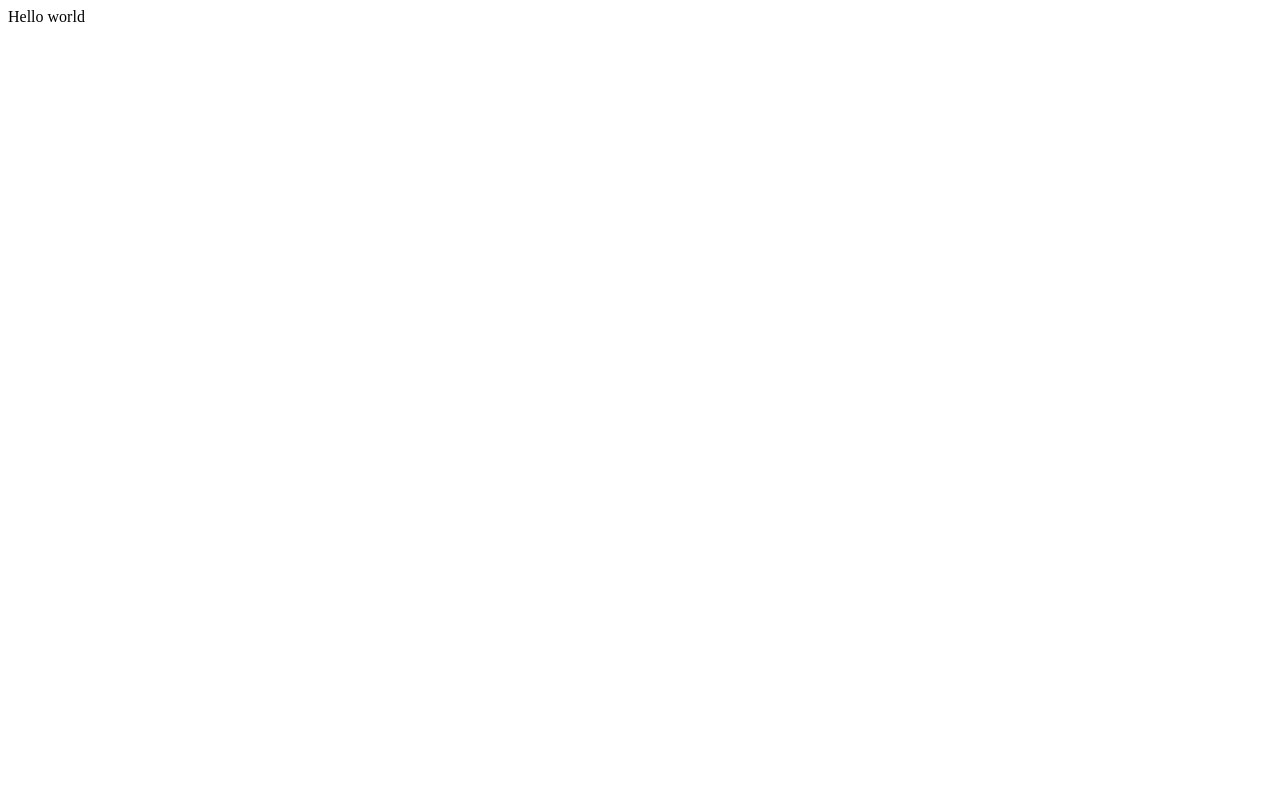
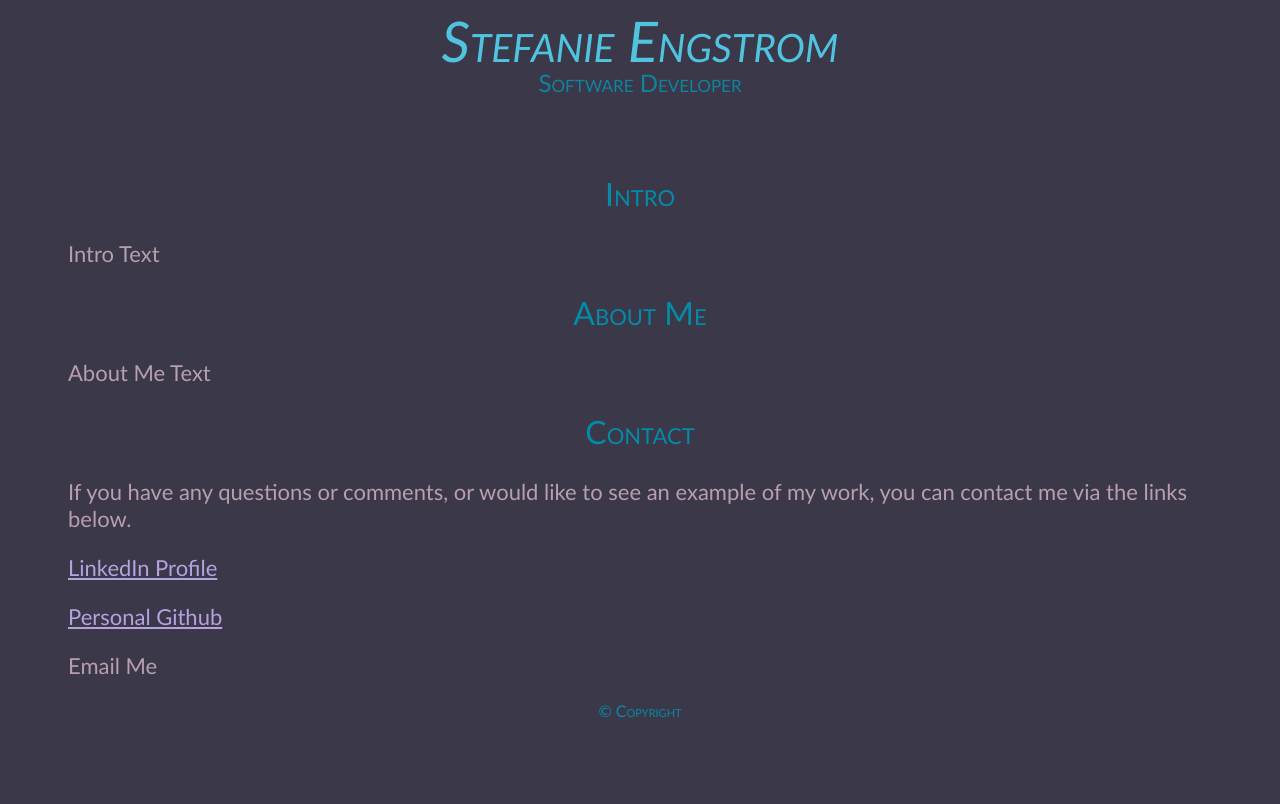
Before and after one commit to s3ngstrom/thinkful-portfolio, a plain HTML site: page index.html in a window 1280 px wide. Drawn offline with Linux system fonts and the light colour scheme.

Commit message:
Initial content creation
- created /images directory, uploaded headshot
- index.html: added text/placeholders for required site content
- style.css: defined initial required styling

```diff
--- a/index.html
+++ b/index.html
@@ -9,8 +9,27 @@
 </head>
 
 <body>
-  Hello world
+	<header>
+		<h1>Stefanie Engstrom</h1>
+    <h3>Software Developer</h3>
+	</header>
+	<main>
+		<h2>Intro</h2>
+    <p>Intro Text
 
-</body>
+    <h2>About Me</h2>
+    <p>About Me Text
+
+    <h2>Contact</h2>
+    <p>If you have any questions or comments, or would like to see an example of my work, you can contact me via the links below.</p>
+    <p><a href="https://www.linkedin.com/in/stefanie-engstrom-35b11349/">LinkedIn Profile</a>
+    <p><a href="https://github.com/s3ngstrom">Personal Github</a>
+    <p>Email Me
+
+    </p>
+
+	</main>
+	<footer>© Copyright</footer>
+
 
 </html>
--- a/style.css
+++ b/style.css
@@ -0,0 +1,89 @@
+
+body {
+	background-color: #3b384a;
+}
+
+header {
+
+	height: 100px;
+}
+
+main {
+	padding-top: 10px;
+	min-height: 400px;
+}
+
+footer {
+	height: 100px;
+    text-align: center;
+    font-family:'Gill Sans', 'Gill Sans MT', Calibri, 'Trebuchet MS', sans-serif;
+    font-weight: 100;
+    font-variant: small-caps;
+    font-size: 16px;
+    color: #048BA8;
+}
+
+a:link{
+    color: #b5a2de ;
+}
+a:visited{
+    color: #cdc5de;
+}
+a:hover{
+    color: #a387e0
+}
+a:active{
+    color: #8d67e1
+}
+
+hr {
+    width: 50%;
+    border-top: 5px #0e849e;
+    border-bottom: 5px #7cb3bf;
+    border-style:dashed;
+    border-width: 6px;
+    border-radius: 10px;
+  }
+
+h1 {
+    line-height: 5px;
+    text-align: center;
+    font-family: 'Gill Sans', 'Gill Sans MT', Calibri, 'Trebuchet MS', sans-serif;
+    font-weight: 400;
+    font-variant: small-caps;
+    font-style: italic;
+    font-size: 56px;
+    color: #50c4df;
+  }
+
+h2 {
+    text-align: center;
+    font-family:'Gill Sans', 'Gill Sans MT', Calibri, 'Trebuchet MS', sans-serif;
+    font-weight: 400;
+    font-variant: small-caps;
+    font-size: 32px;
+    color: #048BA8;
+  }
+
+h3 {
+    line-height: 5px;
+    text-align: center;
+    font-family:'Gill Sans', 'Gill Sans MT', Calibri, 'Trebuchet MS', sans-serif;
+    font-weight: 400;
+    font-variant: small-caps;
+    font-size: 24px;
+    color: #0e849e;
+  }
+
+p {
+    padding-left: 60px;
+    padding-right: 60px;
+    font-family:'Gill Sans', 'Gill Sans MT', Calibri, 'Trebuchet MS', sans-serif;
+    font-size: 22px;
+    color: #B79FAD;
+  }
+
+.box {
+    inline-size: 150px;
+    overflow: hidden;
+}
```
Also changed, not shown: images/headshot.jpeg (added).
